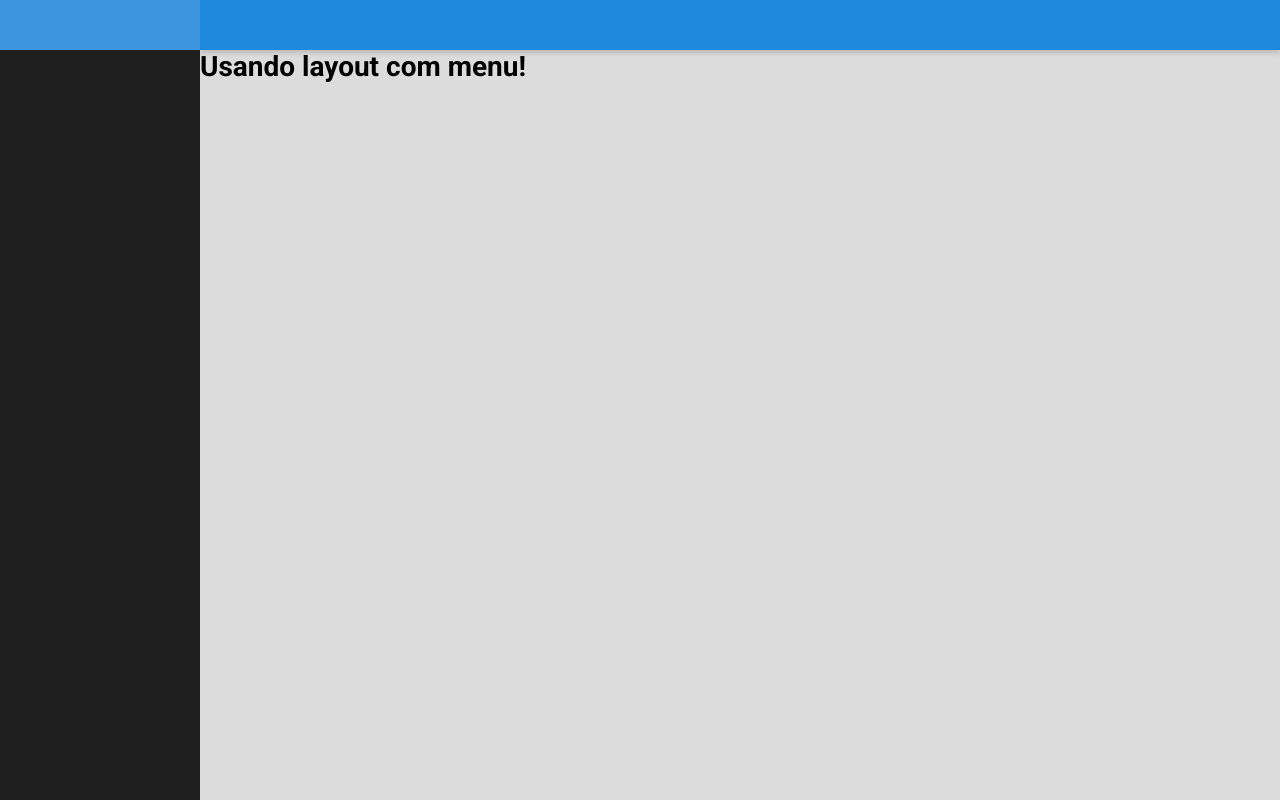
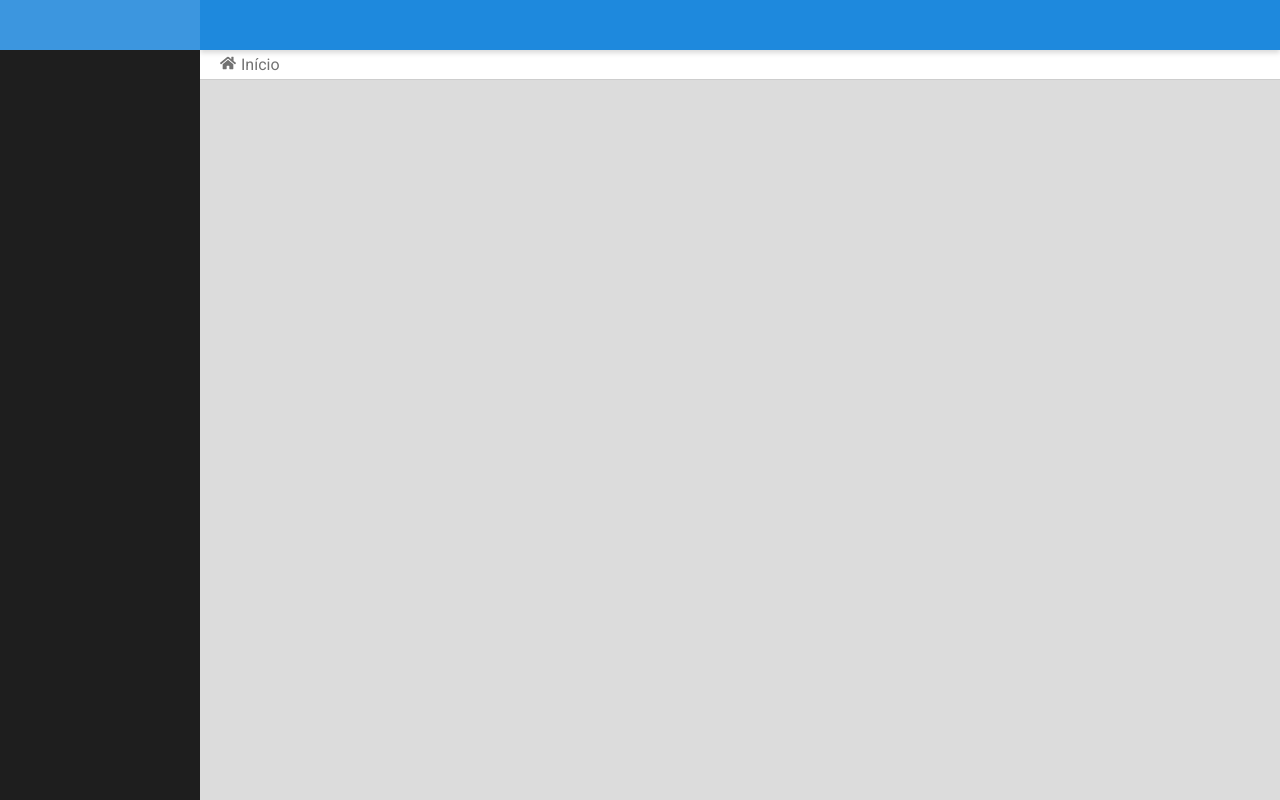
Before and after one commit to devtiagom/social-network-frontend-react, a React (Create React App) app: page / in a window 1280 px wide. Built offline with nearby package versions, Linux system fonts and the light colour scheme.

Commit message:
initial implementation of pages home and profile

```diff
--- a/src/compoents/page-header/index.jsx
+++ b/src/compoents/page-header/index.jsx
@@ -0,0 +1,26 @@
+import React from 'react';
+import { FaHome, FaUser } from 'react-icons/fa';
+
+import './style.css';
+
+export default props => {
+    const getIcon = () => {
+        if (props.icon === null) return null;
+
+        switch (props.icon) {
+            case 'home':
+                return <FaHome size={16} color="#727272" />
+            case 'user':
+                return <FaUser size={16} color="#727272" />
+            default:
+                return null;
+        }
+    }
+
+    return (
+        <div className="page-header">
+            {getIcon()}
+            <span className="page-title">{props.title}</span>
+        </div>
+    );
+}
--- a/src/compoents/page-header/style.css
+++ b/src/compoents/page-header/style.css
@@ -0,0 +1,16 @@
+.page-header {
+    background-color: white;
+    padding: 5px 20px;
+    border-bottom: 1px solid #CDCDCD;
+
+    display: flex;
+    flex-direction: row;
+    justify-content: flex-start;
+    align-items: flex-start;
+}
+
+.page-header .page-title {
+    color: #727272;
+    font-size: 16px;
+    margin-left: 5px;
+}
--- a/src/main/App.jsx
+++ b/src/main/App.jsx
@@ -1,15 +1,13 @@
 import React from 'react';
 
 import './App.css';
-import { DynamicSideBarLayout } from '../layouts';
+import Home from '../pages/home';
+import Profile from '../pages/profile';
 
 function App() {
   return (
-    <DynamicSideBarLayout>
-      <div className="App">
-        <h1>Usando layout com menu!</h1>
-      </div>
-    </DynamicSideBarLayout>
+    <Home />
+    // <Profile />
   );
 }
 
--- a/src/pages/home/index.jsx
+++ b/src/pages/home/index.jsx
@@ -0,0 +1,13 @@
+import React from 'react';
+
+import './style.css';
+import { DynamicSideBarLayout } from '../../layouts';
+import PageHeader from '../../compoents/page-header';
+
+export default props => (
+    <DynamicSideBarLayout>
+        <div className="home">
+            <PageHeader icon="home" title="Início" />
+        </div>
+    </DynamicSideBarLayout>
+);
--- a/src/pages/profile/index.jsx
+++ b/src/pages/profile/index.jsx
@@ -0,0 +1,13 @@
+import React from 'react';
+
+import './style.css';
+import { DynamicSideBarLayout } from '../../layouts';
+import PageHeader from '../../compoents/page-header';
+
+export default props => (
+    <DynamicSideBarLayout>
+        <div className="profile">
+            <PageHeader icon="user" title="Seu Perfil" />
+        </div>
+    </DynamicSideBarLayout>
+);
```
Also changed, not shown: src/global.css (line endings or trailing spaces).
